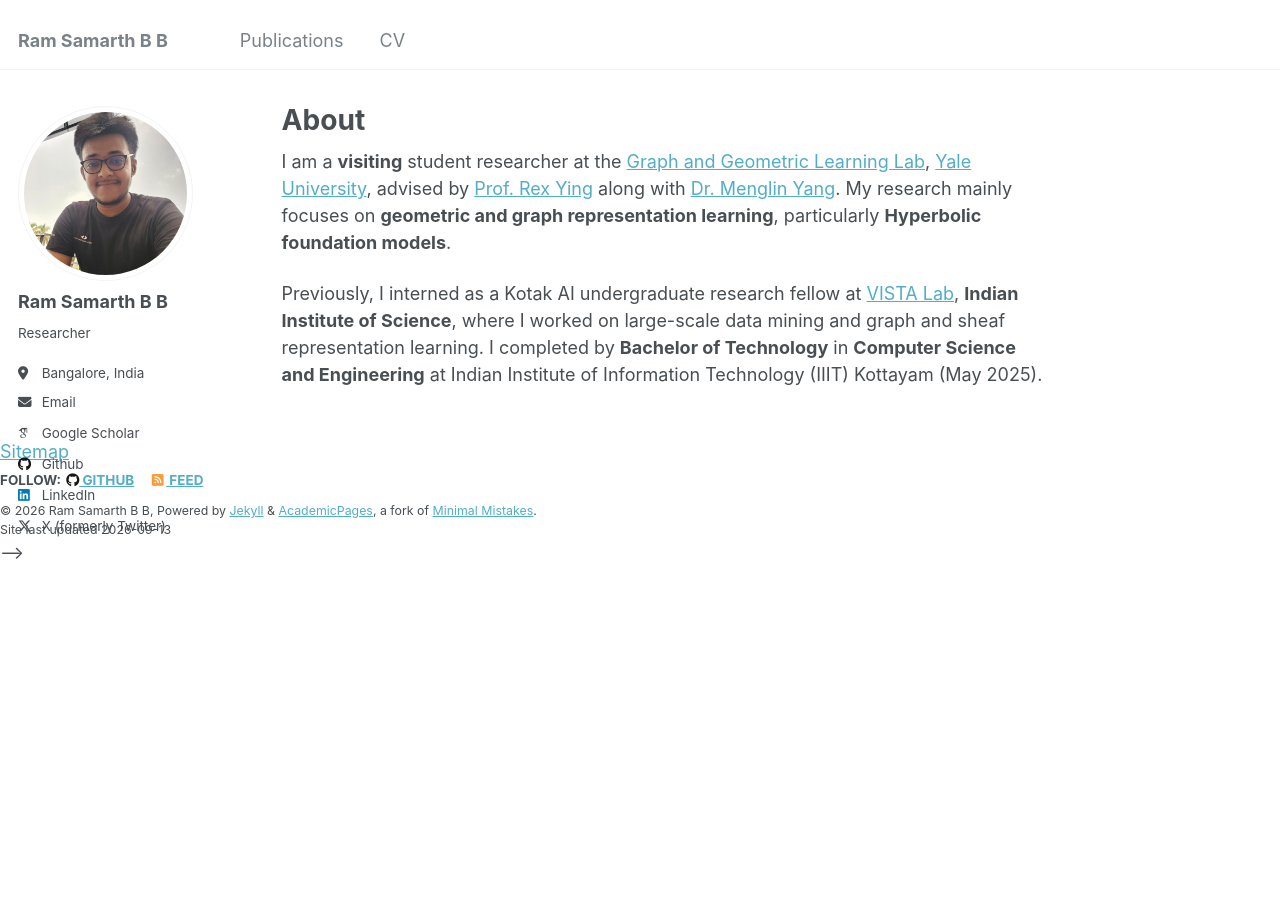
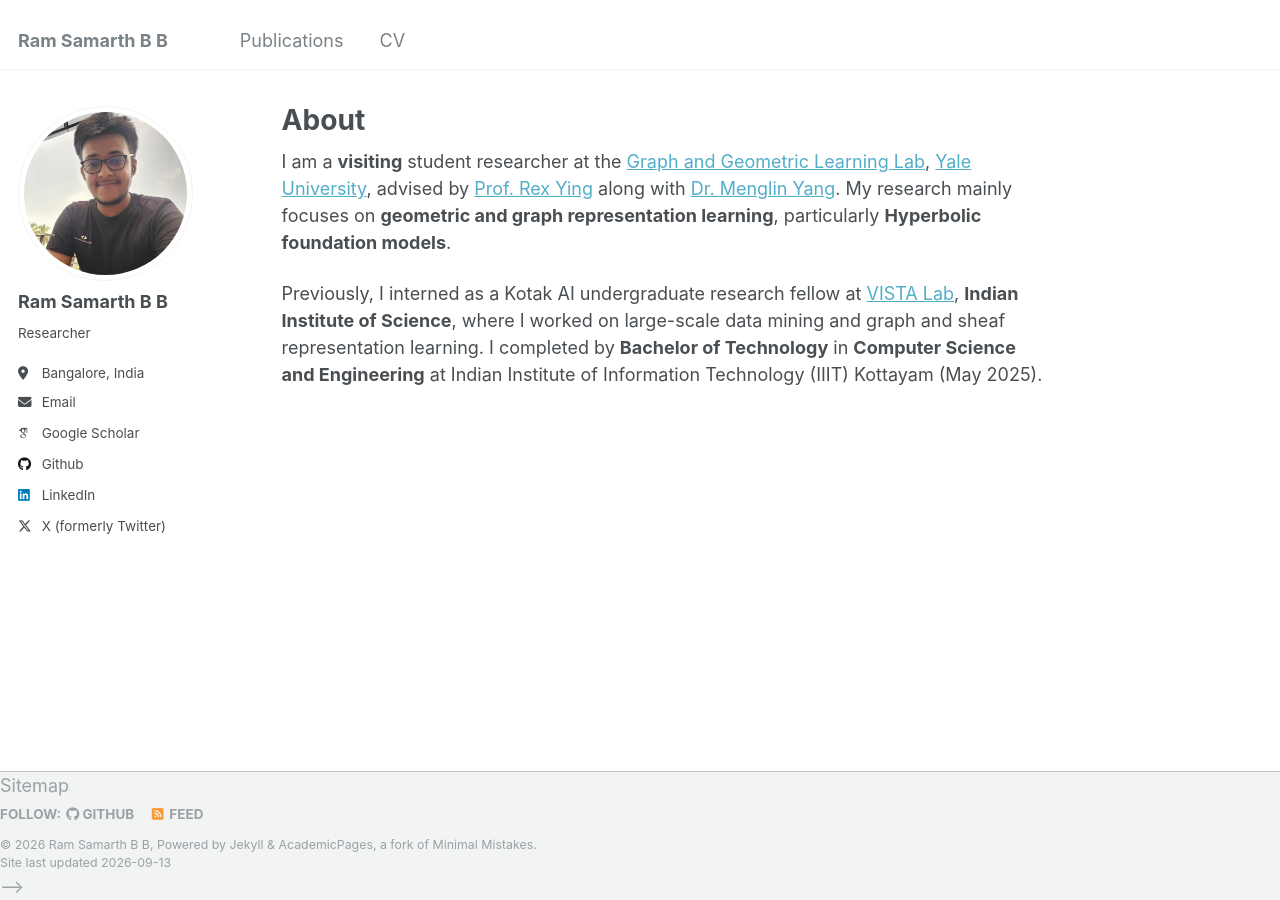
Before and after one commit to achiverram28/achiverram28.github.io, a Jekyll site: the page built from _pages/about.md, in a window 1280 px wide. Built offline with Jekyll 4.4.1, drawn with Linux system fonts in a browser that asks for light colours; some web fonts are replaced.

Commit message:
Uncomment footer section in default layout

```diff
--- a/_layouts/default.html
+++ b/_layouts/default.html
@@ -18,12 +18,12 @@
 
     {{ content }}
 
-    <!-- <div class="page__footer">
-      <footer>
+    <div class="page__footer">
+      <!-- <footer>
         {% include footer/custom.html %}
         {% include footer.html %}
-      </footer>
-    </div> -->
+      </footer> -->
+    </div>
 
     {% include scripts.html %}
 
```
